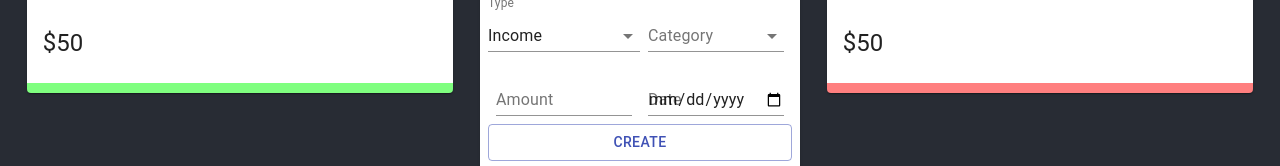
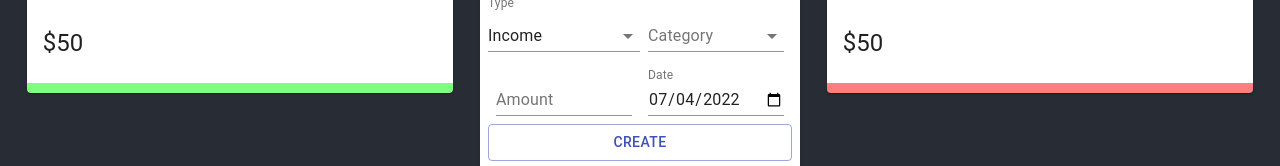
Before and after one commit to mittalsam20/Express_Expense_Tracker, a React (Create React App) app in the folder client/: page / in a window 1280 px wide. Shown: the part 385-551 px from the top of the page. Built offline with nearby package versions, Linux system fonts and the light colour scheme.

Commit message:
made a custom hook for transaction

```diff
--- a/client/src/comp/details.js
+++ b/client/src/comp/details.js
@@ -5,8 +5,8 @@ import {
   Typography,
   makeStyles,
 } from "@material-ui/core";
-// import { Doughnut } from "react-chartjs-2";
-
+import { Doughnut } from "react-chartjs-2";
+import useTransactions from "../usetransaction";
 const useStyles = makeStyles(() => ({
   income: {
     borderBottom: "10px solid rgba(0,255,0,0.5)",
--- a/client/src/comp/form.js
+++ b/client/src/comp/form.js
@@ -12,18 +12,22 @@ import {
 import { useState, useContext } from "react";
 import { ExpenseTracker } from "../context/context";
 import { v4 as uuidv4 } from "uuid";
+import { incomeCategories, expenseCategories } from "../constants/categories";
+import formatDate from "../utils/formatdate";
 const useStyles = makeStyles(() => {});
 
 const initialState = {
   amount: "",
   category: "",
   type: "Income",
-  date: new Date(),
+  date: formatDate(new Date()),
 };
 const Form = () => {
   const classes = useStyles();
   const [formData, setFormData] = useState(initialState);
   const { addTransaction } = useContext(ExpenseTracker);
+  const selectedCat =
+    formData.type === "Income" ? incomeCategories : expenseCategories;
   return (
     <>
       <Grid container spacing={2}>
@@ -56,8 +60,11 @@ const Form = () => {
                 setFormData({ ...formData, category: e.target.value });
               }}
             >
-              <MenuItem value="business">Business</MenuItem>
-              <MenuItem value="salary">Salary</MenuItem>
+              {selectedCat.map((c) => (
+                <MenuItem Key={c.type} value={c.type}>
+                  {c.type}
+                </MenuItem>
+              ))}
             </Select>
           </FormControl>
         </Grid>
@@ -80,7 +87,7 @@ const Form = () => {
             fullWidth
             value={formData.date}
             onChange={(e) => {
-              setFormData({ ...formData, date: e.target.value });
+              setFormData({ ...formData, date: formatDate(e.target.value) });
             }}
           />
         </Grid>
--- /dev/null
+++ b/client/src/usetransaction.js
@@ -0,0 +1,33 @@
+import { useContext } from "react";
+import { ExpenseTracker } from "./context/context";
+import { incomeCategories, expenseCategories, resetCategories } from "./constants/categories";
+
+
+const useTransactions = (title) => {
+    resetCategories();
+    const { transactions } = useContext(ExpenseTracker);
+    const transactionOfType = transactions.filter((t) => t.type === title)
+    const total = transactionOfType.reduce((acc, currVal) => acc += currVal.amount, 0);
+    const categories = (title === "Income" ? incomeCategories : expenseCategories);
+    console.log({ transactionOfType, total, categories });
+
+    transactionOfType.forEach((t) => {
+        const category = categories.find((c) => c.type === t.category)
+        if (category) {
+            category.aount += t.amount;
+        }
+    })
+    const filteredCategories = categories.filter((c) => c.amount > 0);
+    const chartData = {
+        datasets: [{
+            data: filteredCategories.map((c) => c.amount),
+            backgroundColor: filteredCategories.map((c) => c.color)
+        }],
+        labels: filteredCategories.map((c) => c.type)
+    }
+
+
+    return { filteredCategories, total, chartData };
+}
+
+export default useTransactions;
--- /dev/null
+++ b/client/src/utils/formatdate.js
@@ -0,0 +1,18 @@
+const formatDate = (date) => {
+    const d = new Date(date);
+    let month = `${d.getMonth()+1}`
+    let day = `${d.getDate()+1}`
+    const year = `${d.getFullYear()+1}`
+
+
+    if (month.length < 2) {
+        month = `0${month}`
+    }
+    if (day.length < 2) {
+        day = `0${day}`
+    }
+    return [year, month, day].join("-");
+}
+
+
+export default formatDate;
```
